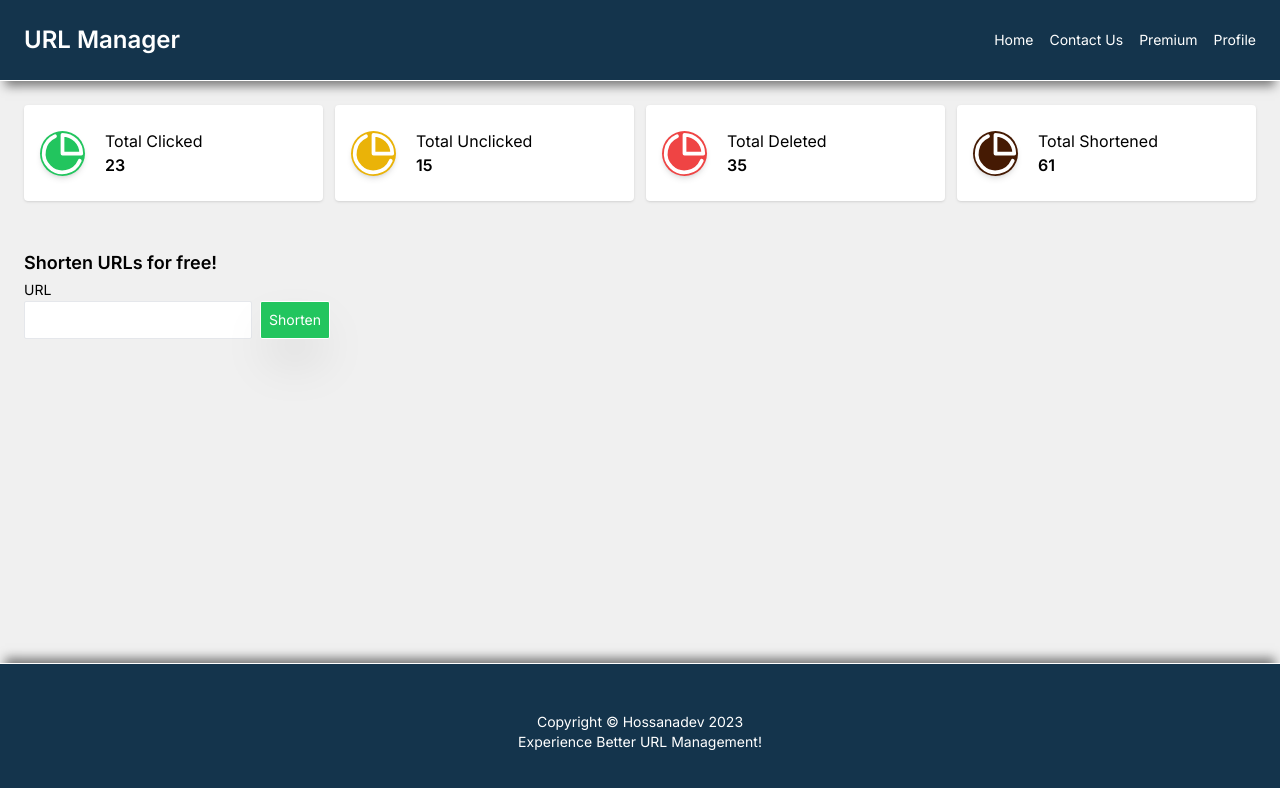
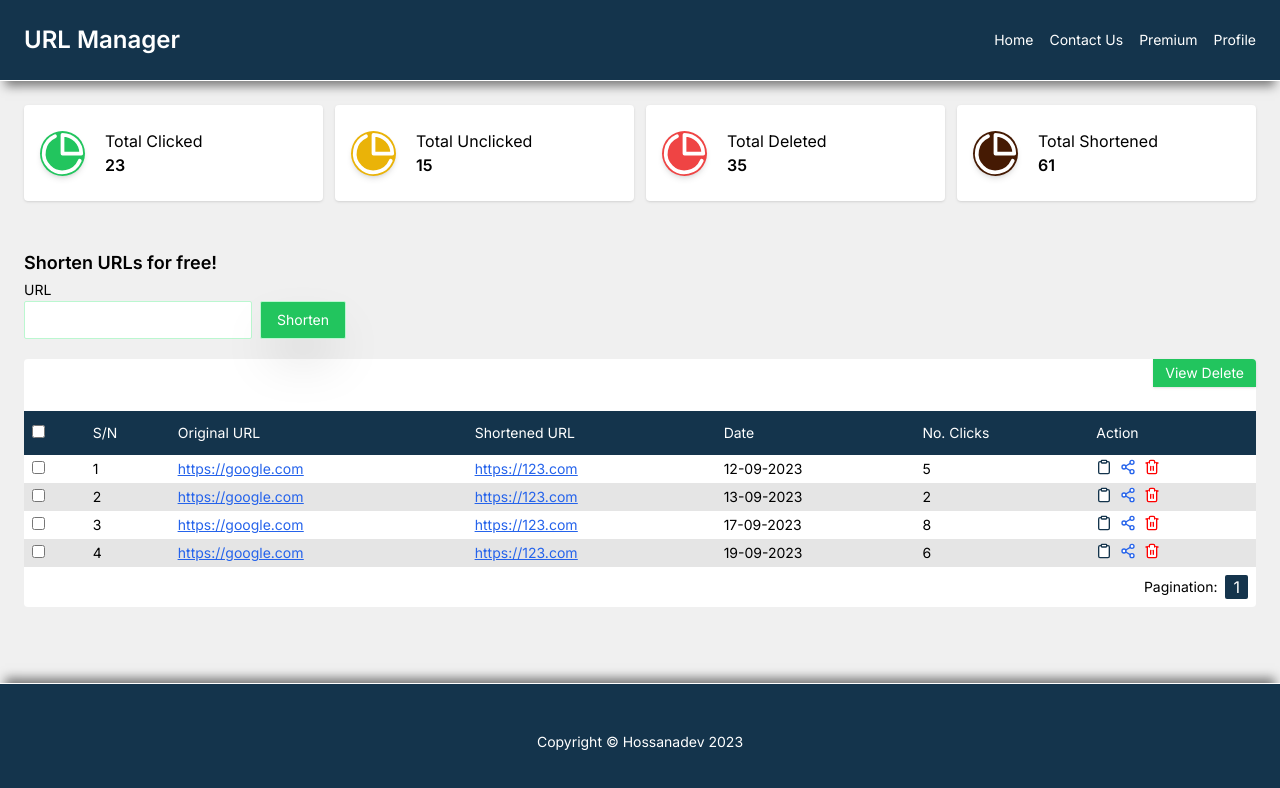
Before and after one commit to Hossanadev/url-shortener, a Next.js app: page / in a window 1280 px wide. Shown: the top 788 px of the page. Built offline with nearby package versions, Linux system fonts and the light colour scheme.

Commit message:
Card, CustomTable, Other Components

```diff
--- a/package.json
+++ b/package.json
@@ -2,6 +2,7 @@
   "name": "url-shortener",
   "version": "0.1.0",
   "private": true,
+  "author": "Hossana Chukwunyere",
   "scripts": {
     "dev": "next dev",
     "build": "next build",
--- a/src/components/clients/Footer.tsx
+++ b/src/components/clients/Footer.tsx
@@ -5,7 +5,6 @@ export const Footer: React.FC = () => {
     <>
       <div className="footer">
         <span className="block">Copyright © Hossanadev 2023</span>
-        <span className="block">Experience Better URL Management!</span>
       </div>
     </>
   );
--- a/src/components/clients/Header.tsx
+++ b/src/components/clients/Header.tsx
@@ -2,19 +2,14 @@
 import React, { useState } from "react";
 import { Navigation } from "./Navigation";
 import { X, AlignRight } from "react-feather";
+import { SidebarProps } from "../../../utilities/types";
 
-interface sideBar {
-  showAside?: (data: boolean) => void;
-}
-
-export const Header: React.FC<sideBar> = (props) => {
+export const Header: React.FC<SidebarProps> = (props) => {
   const { showAside } = props;
-  const [showSidebar, setShowSidebar] = useState<boolean>(false);
+  const [showSidebar, setShowSidebar] = useState<boolean>(true);
   const toggleAside = () => {
     setShowSidebar(!showSidebar);
-    if (showAside) {
-      showAside(showSidebar);
-    }
+    showAside?.(showSidebar);
   };
   return (
     <div className="header flex justify-between items-center">
--- a/src/components/clients/Layout.tsx
+++ b/src/components/clients/Layout.tsx
@@ -12,8 +12,8 @@ const Layout: React.FC<ChildrenProps> = (props) => {
     <div className="layout">
       <Header showAside={setShowAside} />
       <aside
-        className={`bg-white h-screen py-28 w-[70%] px-3 text-xs border-r border-black/20 absolute shadow-2xl transition-all duration-700 ease-linear z-10 hidden max-md:block ${
-          showAside ? "translate-x-0" : "-translate-x-full"
+        className={`bg-white pt-28 pb-10 w-full px-3 text-xs absolute shadow-2xl rounded-b rounded-2xl transition-all duration-700 ease-linear z-10 hidden max-md:block ${
+          showAside ? "translate-y-0" : "-translate-y-full"
         } `}
       >
         <AsideNav />
--- /dev/null
+++ b/src/components/clients/Table.tsx
@@ -0,0 +1,157 @@
+"use client";
+import { FC, useState } from "react";
+import { TableProps } from "../../../utilities/types";
+import { Clipboard, Share2, Trash2 } from "react-feather";
+
+const CustomTable: FC<TableProps> = ({
+  data,
+  columns,
+  pageSize,
+  className,
+}) => {
+  const [currentPage, setCurrentPage] = useState(1);
+  const [sortedData, setSortedData] = useState(data);
+  const [selectedRows, setSelectedRows] = useState<Set<number>>(new Set());
+  const totalPages = Math.ceil(data.length / pageSize);
+
+  const sortData = (key: string) => {
+    const sorted = [...sortedData].sort((a, b) => {
+      if (a[key] < b[key]) return -1;
+      if (a[key] > b[key]) return 1;
+      return 0;
+    });
+    setSortedData(sorted);
+  };
+
+  const handleRowSelect = (id: number) => {
+    const newCheckboxes = new Set(selectedRows);
+    newCheckboxes.has(id) ? newCheckboxes.delete(id) : newCheckboxes.add(id);
+
+    setSelectedRows(newCheckboxes);
+  };
+
+  const handleSelectAll = (e: React.ChangeEvent<HTMLInputElement>) => {
+    const isChecked = (e.target as HTMLInputElement).checked;
+    let allRowId = data.map((data) => data.id);
+    {
+      isChecked
+        ? setSelectedRows(new Set(allRowId))
+        : setSelectedRows(new Set());
+    }
+  };
+
+  const handlePageChange = (page: number) => {
+    setCurrentPage(page);
+  };
+
+  const paginatedData = sortedData.slice(
+    (currentPage - 1) * pageSize,
+    currentPage * pageSize
+  );
+
+  return (
+    <div className="rounded bg-white my-5">
+      <section className="flex justify-end">
+        <span className="bg-green-500 hover:bg-green-600 text-white cursor-pointer shadow text-sm px-3 py-1 rounded-tr">
+          View Delete
+        </span>
+      </section>
+      <div className={`${className} overflow-auto`}>
+        <table className="min-w-full table-auto shadow">
+          <thead>
+            <tr className="bg-[#14344C] text-sm text-white">
+              <th className="p-2 text-left">
+                {" "}
+                <input
+                  type="checkbox"
+                  checked={selectedRows.size === paginatedData.length}
+                  onChange={handleSelectAll}
+                />
+              </th>
+              {columns.map((column) => (
+                <th
+                  className="font-normal px-2 py-3 items-center text-left whitespace-nowrap"
+                  key={column.key}
+                >
+                  <button onClick={() => sortData(column.key)}>
+                    {column.header}
+                  </button>
+                </th>
+              ))}
+              <th className="font-normal px-2 py-3 text-left flex items-center space-x-0.5">
+                <span>Action</span>
+                {selectedRows.size > 1 && <Trash2 size={16} fill="#FF0000" />}
+              </th>
+            </tr>
+          </thead>
+          <tbody>
+            {paginatedData.map((item, index) => (
+              <tr
+                key={item.id}
+                className={`${index % 2 === 0 ? "bg-white" : "bg-black/10"}`}
+              >
+                <td className="py-1 px-2 text-sm">
+                  <input
+                    type="checkbox"
+                    checked={selectedRows.has(item.id)}
+                    onChange={() => handleRowSelect(item.id)}
+                  />
+                </td>
+                {columns.map((column) => (
+                  <td
+                    className={`${
+                      column.link ? "text-[#2563eb] underline" : ""
+                    } py-1 px-2 text-sm whitespace-nowrap`}
+                    key={column.key}
+                  >
+                    {column.link ? (
+                      <a href={item[column.link]}>{item[column.key]}</a>
+                    ) : (
+                      item[column.key]
+                    )}
+                  </td>
+                ))}
+                <td className="py-1 px-2 text-sm flex items-center space-x-2">
+                  <Clipboard
+                    size={16}
+                    color="#14344c"
+                    fill="#FFFFFF"
+                    className="cursor-pointer"
+                  />
+                  <Share2
+                    size={16}
+                    color="#2563eb"
+                    fill="#FFFFFF"
+                    className="cursor-pointer"
+                  />
+                  <Trash2
+                    size={16}
+                    color="#FF0000"
+                    fill="#FFFFFF"
+                    className="cursor-pointer"
+                  />
+                </td>
+              </tr>
+            ))}
+          </tbody>
+        </table>
+      </div>
+      <section className="pagination flex justify-end p-2 items-center">
+        <span className="mr-2 text-sm">{"Pagination:"}</span>
+        {Array.from({ length: totalPages }).map((_, index) => (
+          <button
+            key={index}
+            onClick={() => handlePageChange(index + 1)}
+            className={`${
+              currentPage === index + 1 ? "bg-[#14344C] text-white" : "text-sm"
+            } px-2 rounded-sm`}
+          >
+            {index + 1}
+          </button>
+        ))}
+      </section>
+    </div>
+  );
+};
+
+export default CustomTable;
--- a/src/pages/Home.tsx
+++ b/src/pages/Home.tsx
@@ -1,6 +1,8 @@
 import Card from "@/components/clients/Card";
+import Table from "@/components/clients/Table";
 import React from "react";
 import { PieChart } from "react-feather";
+import { columns, data } from "../../utilities/table.json";
 
 export const HomePage: React.FC = (props) => {
   const {} = props;
@@ -41,18 +43,20 @@ export const HomePage: React.FC = (props) => {
           </label>
           <div className="flex space-x-2 items-center">
             <input
+              id="url"
               type="text"
-              className="border p-2 text-sm rounded-sm block focus:ring-0 outline-none focus:border-green-500"
+              className="border border-[#464646]/20 p-2 text-sm rounded-sm block focus:ring-0 outline-none border-green-200 focus:border-green-500"
               required
             />
             <button
               type="submit"
-              className="bg-green-500 hover:bg-white hover:text-green-500 hover:border-green-500 text-sm text-white p-2 rounded-sm shadow-2xl border-white border ease-linear transition-colors duration-500"
+              className="bg-green-500 hover:bg-white hover:text-green-500 hover:border-green-500 text-sm text-white py-2 px-4 rounded-sm shadow-2xl border-green-200 border ease-linear transition-colors duration-300"
             >
               Shorten
             </button>
           </div>
         </form>
+        <Table className="mt-6" columns={columns} data={data} pageSize={10} />
       </section>
     </>
   );
--- /dev/null
+++ b/utilities/table.json
@@ -0,0 +1,44 @@
+{
+  "columns": [
+    { "key": "id", "header": "S/N" },
+    { "key": "original_url", "header": "Original URL", "link": "original_url" },
+    {
+      "key": "shortened_url",
+      "header": "Shortened URL",
+      "link": "shortened_url"
+    },
+    { "key": "date", "header": "Date" },
+    { "key": "noclicks", "header": "No. Clicks" }
+  ],
+
+  "data": [
+    {
+      "id": 1,
+      "original_url": "https://google.com",
+      "shortened_url": "https://123.com",
+      "date": "12-09-2023",
+      "noclicks": "5"
+    },
+    {
+      "id": 2,
+      "original_url": "https://google.com",
+      "shortened_url": "https://123.com",
+      "date": "13-09-2023",
+      "noclicks": "2"
+    },
+    {
+      "id": 3,
+      "original_url": "https://google.com",
+      "shortened_url": "https://123.com",
+      "date": "17-09-2023",
+      "noclicks": "8"
+    },
+    {
+      "id": 4,
+      "original_url": "https://google.com",
+      "shortened_url": "https://123.com",
+      "date": "19-09-2023",
+      "noclicks": "6"
+    }
+  ]
+}
```
Also changed, not shown: utilities/types.tsx (+11 -0 lines), 1 other file (tests, documents, lock files or other folders). Lines whose indentation alone changed are shown as unchanged.
